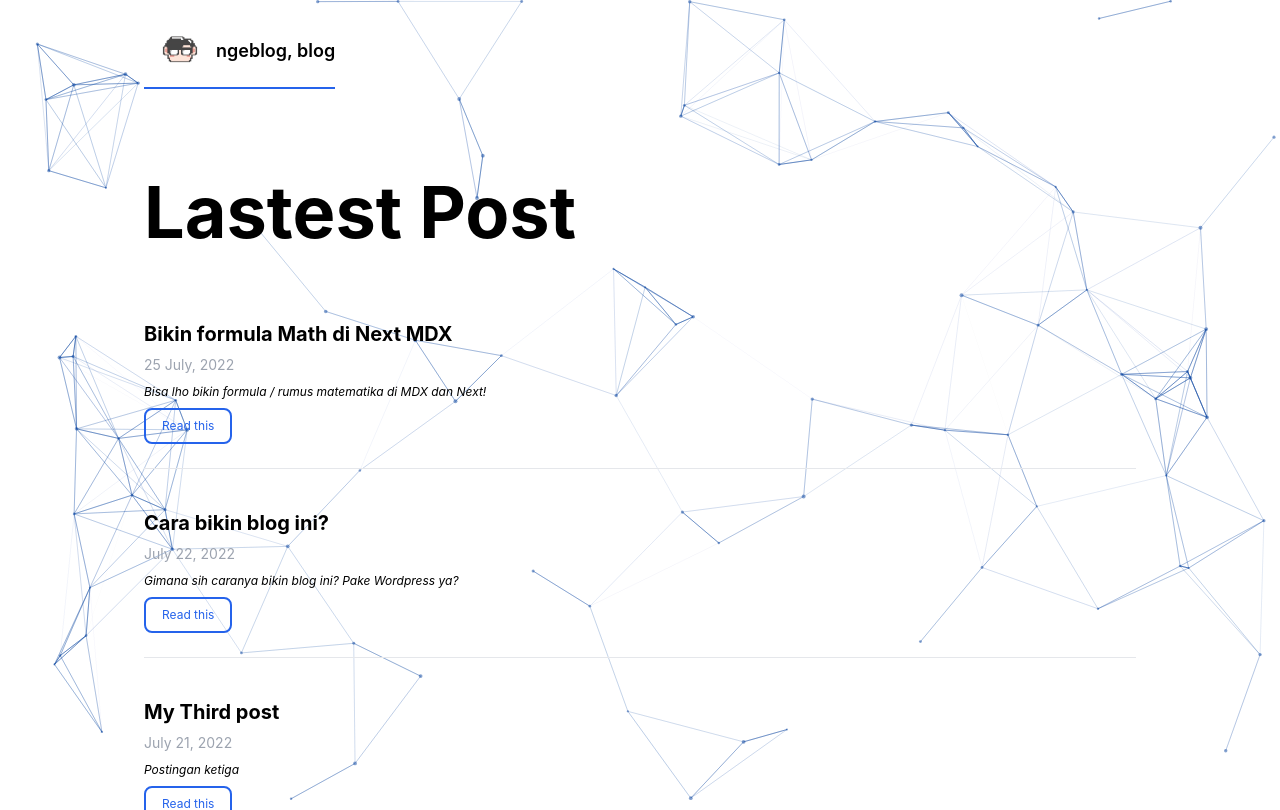
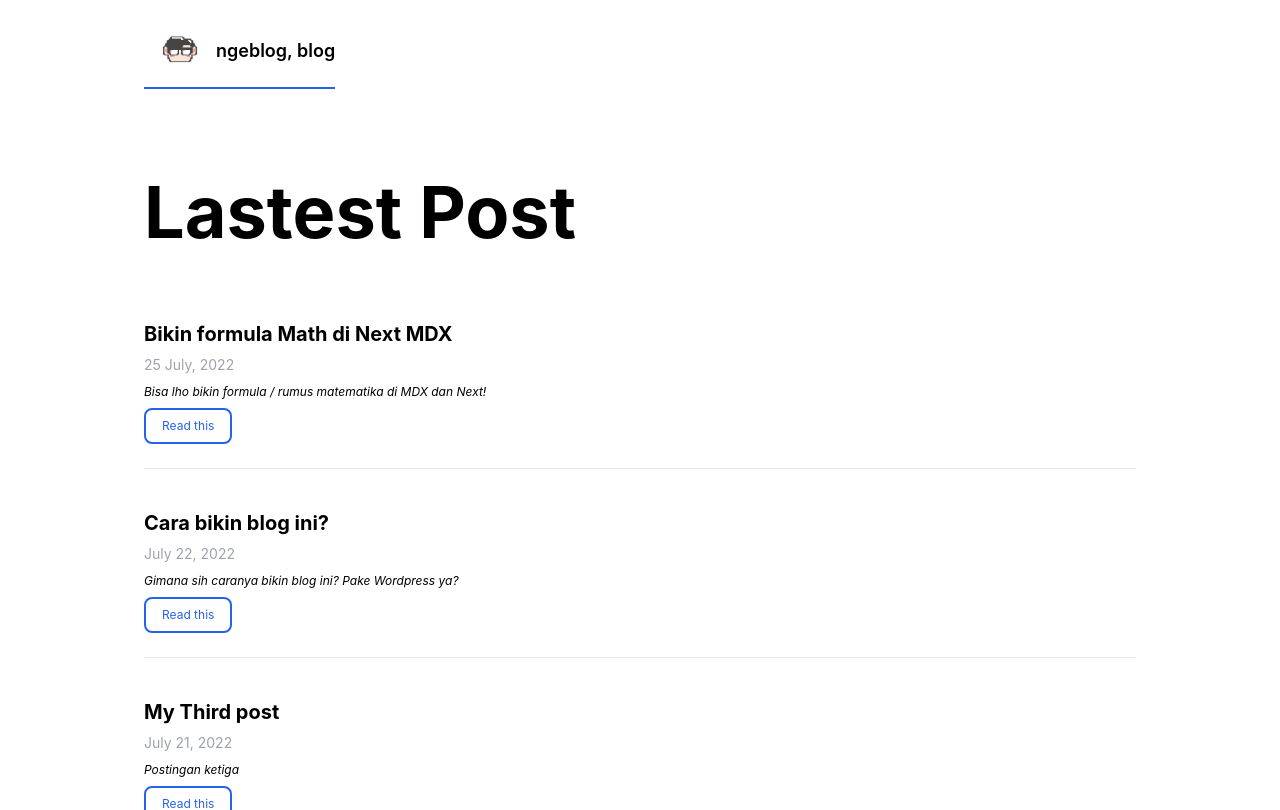
Before and after one commit to damarkrisnandi/ngeblog-blog, a Next.js app: page / in a window 1280 px wide. Shown: the top 810 px of the page. Built offline with nearby package versions, Linux system fonts and the light colour scheme.

Commit message:
remove particle

```diff
--- a/components/Layout.jsx
+++ b/components/Layout.jsx
@@ -21,86 +21,6 @@
   return (
     <div>
         <Header />
-        <Particles
-        id="tsparticles"
-        className="-z-10 absolute"
-        init={particlesInit}
-        loaded={particlesLoaded}
-        options={{
-          // fullScreen: { enable: false },
-          background: {
-            color: {
-              value: "#fff",
-            },
-          },
-          fpsLimit: 120,
-          interactivity: {
-            events: {
-              onClick: {
-                enable: true,
-                mode: "push",
-              },
-              onHover: {
-                enable: true,
-                mode: "repulse",
-              },
-              resize: true,
-            },
-            modes: {
-              push: {
-                quantity: 4,
-              },
-              repulse: {
-                distance: 200,
-                duration: 0.4,
-              },
-            },
-          },
-          particles: {
-
-            color: {
-              value: "#0d47a1",
-            },
-            links: {
-              color: "#0d47a1",
-              distance: 150,
-              enable: true,
-              opacity: 0.5,
-              width: 1,
-            },
-            collisions: {
-              enable: true,
-            },
-            move: {
-              direction: "none",
-              enable: true,
-              outModes: {
-                default: "bounce",
-              },
-              random: false,
-              speed: 6,
-              straight: false,
-            },
-            number: {
-              density: {
-                enable: true,
-                area: 800,
-              },
-              value: 80,
-            },
-            opacity: {
-              value: 0.5,
-            },
-            shape: {
-              type: "circle",
-            },
-            size: {
-              value: { min: 1, max: 2 },
-            },
-          },
-          detectRetina: true,
-        }}
-      />
             <div className="z-1 container mx-auto max-w-5xl flex flex-col min-h-screen px-4">
                 <main className="flex-1">{children}</main>
             </div>
--- a/package.json
+++ b/package.json
@@ -19,7 +19,8 @@
     "react-particles": "^2.1.3",
     "rehype-katex": "^6.0.2",
     "remark-math": "^5.1.1",
-    "tsparticles": "^2.1.3"
+    "tsparticles": "^2.1.3",
+    "tsparticles-preset-fireworks": "^2.1.3"
   },
   "devDependencies": {
     "autoprefixer": "^10.4.7",
```
Also changed, not shown: 1 other file (tests, documents, lock files or other folders).
